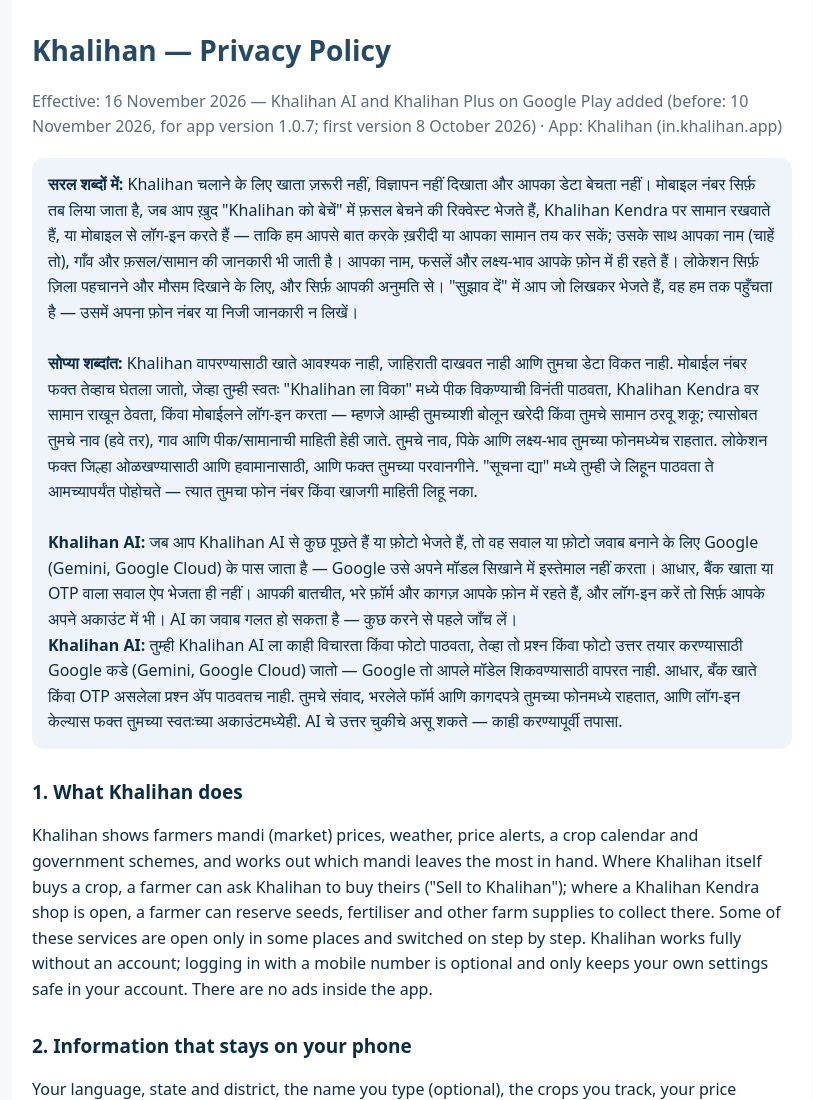
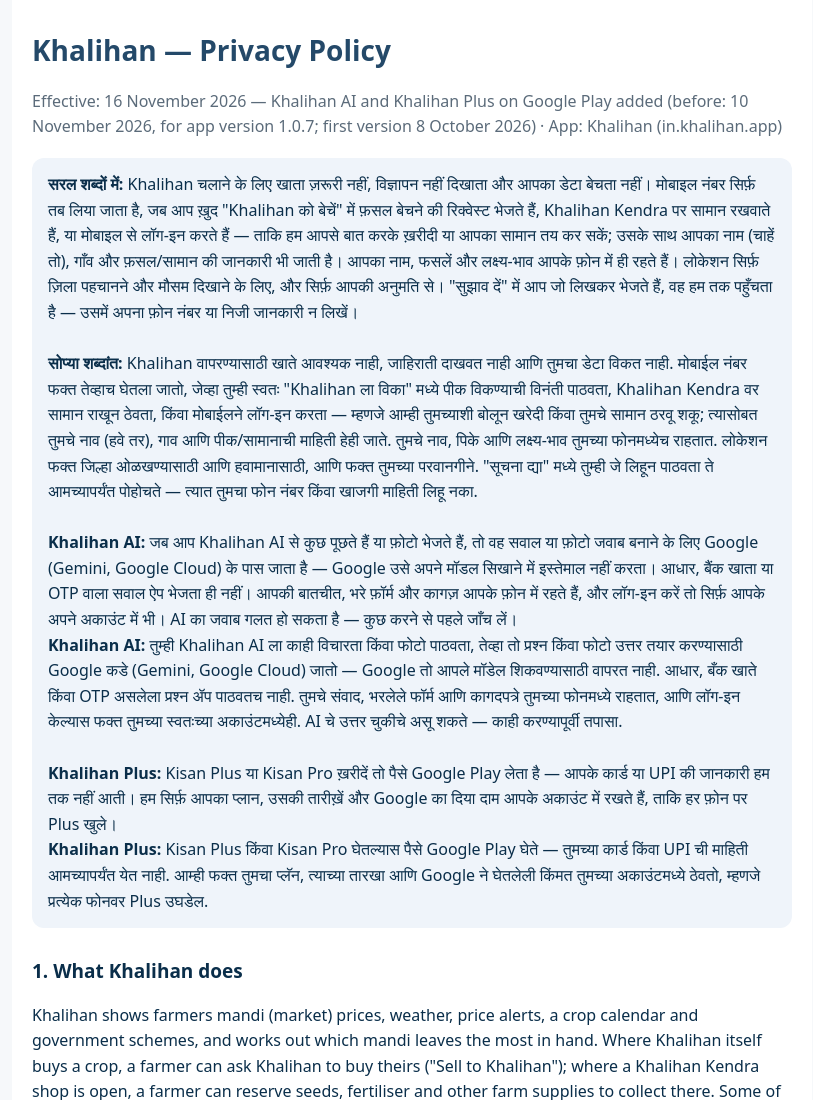
Before and after one commit to kamranshah501-del/khalihan-server, a plain HTML site: page docs/privacy.html in a window 1280 px wide. Shown: the top 1100 px of the page, without its empty margins (228-1041 px from the left). Drawn offline with Linux system fonts and the light colour scheme.

Commit message:
Privacy: Khalihan Plus in the Hindi and Marathi box
Co-Authored-By: Claude Opus 5.5 <noreply@anthropic.com>
Claude-Session: https://claude.ai/code/session_01ThSsrs4RrGf4EjKjwvfkj3

```diff
--- a/docs/privacy.html
+++ b/docs/privacy.html
@@ -27,7 +27,9 @@
 <strong>सरल शब्दों में:</strong> Khalihan चलाने के लिए खाता ज़रूरी नहीं, विज्ञापन नहीं दिखाता और आपका डेटा बेचता नहीं। मोबाइल नंबर सिर्फ़ तब लिया जाता है, जब आप ख़ुद "Khalihan को बेचें" में फ़सल बेचने की रिक्वेस्ट भेजते हैं, Khalihan Kendra पर सामान रखवाते हैं, या मोबाइल से लॉग-इन करते हैं — ताकि हम आपसे बात करके ख़रीदी या आपका सामान तय कर सकें; उसके साथ आपका नाम (चाहें तो), गाँव और फ़सल/सामान की जानकारी भी जाती है। आपका नाम, फसलें और लक्ष्य-भाव आपके फ़ोन में ही रहते हैं। लोकेशन सिर्फ़ ज़िला पहचानने और मौसम दिखाने के लिए, और सिर्फ़ आपकी अनुमति से। "सुझाव दें" में आप जो लिखकर भेजते हैं, वह हम तक पहुँचता है — उसमें अपना फ़ोन नंबर या निजी जानकारी न लिखें।<br><br>
 <strong>सोप्या शब्दांत:</strong> Khalihan वापरण्यासाठी खाते आवश्यक नाही, जाहिराती दाखवत नाही आणि तुमचा डेटा विकत नाही. मोबाईल नंबर फक्त तेव्हाच घेतला जातो, जेव्हा तुम्ही स्वतः "Khalihan ला विका" मध्ये पीक विकण्याची विनंती पाठवता, Khalihan Kendra वर सामान राखून ठेवता, किंवा मोबाईलने लॉग-इन करता — म्हणजे आम्ही तुमच्याशी बोलून खरेदी किंवा तुमचे सामान ठरवू शकू; त्यासोबत तुमचे नाव (हवे तर), गाव आणि पीक/सामानाची माहिती हेही जाते. तुमचे नाव, पिके आणि लक्ष्य-भाव तुमच्या फोनमध्येच राहतात. लोकेशन फक्त जिल्हा ओळखण्यासाठी आणि हवामानासाठी, आणि फक्त तुमच्या परवानगीने. "सूचना द्या" मध्ये तुम्ही जे लिहून पाठवता ते आमच्यापर्यंत पोहोचते — त्यात तुमचा फोन नंबर किंवा खाजगी माहिती लिहू नका.<br><br>
 <strong>Khalihan AI:</strong> जब आप Khalihan AI से कुछ पूछते हैं या फ़ोटो भेजते हैं, तो वह सवाल या फ़ोटो जवाब बनाने के लिए Google (Gemini, Google Cloud) के पास जाता है — Google उसे अपने मॉडल सिखाने में इस्तेमाल नहीं करता। आधार, बैंक खाता या OTP वाला सवाल ऐप भेजता ही नहीं। आपकी बातचीत, भरे फ़ॉर्म और कागज़ आपके फ़ोन में रहते हैं, और लॉग-इन करें तो सिर्फ़ आपके अपने अकाउंट में भी। AI का जवाब गलत हो सकता है — कुछ करने से पहले जाँच लें।<br>
-<strong>Khalihan AI:</strong> तुम्ही Khalihan AI ला काही विचारता किंवा फोटो पाठवता, तेव्हा तो प्रश्न किंवा फोटो उत्तर तयार करण्यासाठी Google कडे (Gemini, Google Cloud) जातो — Google तो आपले मॉडेल शिकवण्यासाठी वापरत नाही. आधार, बँक खाते किंवा OTP असलेला प्रश्न ॲप पाठवतच नाही. तुमचे संवाद, भरलेले फॉर्म आणि कागदपत्रे तुमच्या फोनमध्ये राहतात, आणि लॉग-इन केल्यास फक्त तुमच्या स्वतःच्या अकाउंटमध्येही. AI चे उत्तर चुकीचे असू शकते — काही करण्यापूर्वी तपासा.
+<strong>Khalihan AI:</strong> तुम्ही Khalihan AI ला काही विचारता किंवा फोटो पाठवता, तेव्हा तो प्रश्न किंवा फोटो उत्तर तयार करण्यासाठी Google कडे (Gemini, Google Cloud) जातो — Google तो आपले मॉडेल शिकवण्यासाठी वापरत नाही. आधार, बँक खाते किंवा OTP असलेला प्रश्न ॲप पाठवतच नाही. तुमचे संवाद, भरलेले फॉर्म आणि कागदपत्रे तुमच्या फोनमध्ये राहतात, आणि लॉग-इन केल्यास फक्त तुमच्या स्वतःच्या अकाउंटमध्येही. AI चे उत्तर चुकीचे असू शकते — काही करण्यापूर्वी तपासा.<br><br>
+<strong>Khalihan Plus:</strong> Kisan Plus या Kisan Pro ख़रीदें तो पैसे Google Play लेता है — आपके कार्ड या UPI की जानकारी हम तक नहीं आती। हम सिर्फ़ आपका प्लान, उसकी तारीख़ें और Google का दिया दाम आपके अकाउंट में रखते हैं, ताकि हर फ़ोन पर Plus खुले।<br>
+<strong>Khalihan Plus:</strong> Kisan Plus किंवा Kisan Pro घेतल्यास पैसे Google Play घेते — तुमच्या कार्ड किंवा UPI ची माहिती आमच्यापर्यंत येत नाही. आम्ही फक्त तुमचा प्लॅन, त्याच्या तारखा आणि Google ने घेतलेली किंमत तुमच्या अकाउंटमध्ये ठेवतो, म्हणजे प्रत्येक फोनवर Plus उघडेल.
 </div>
 
 <h2>1. What Khalihan does</h2>
```
